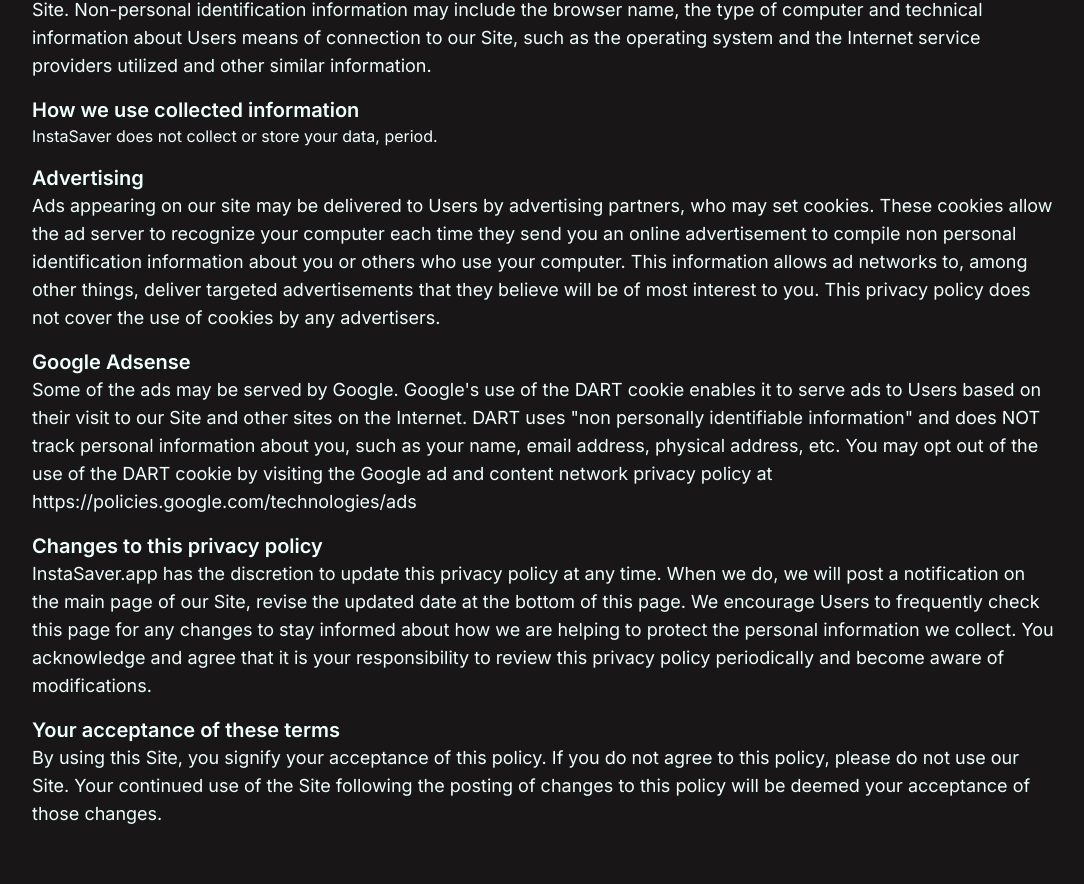
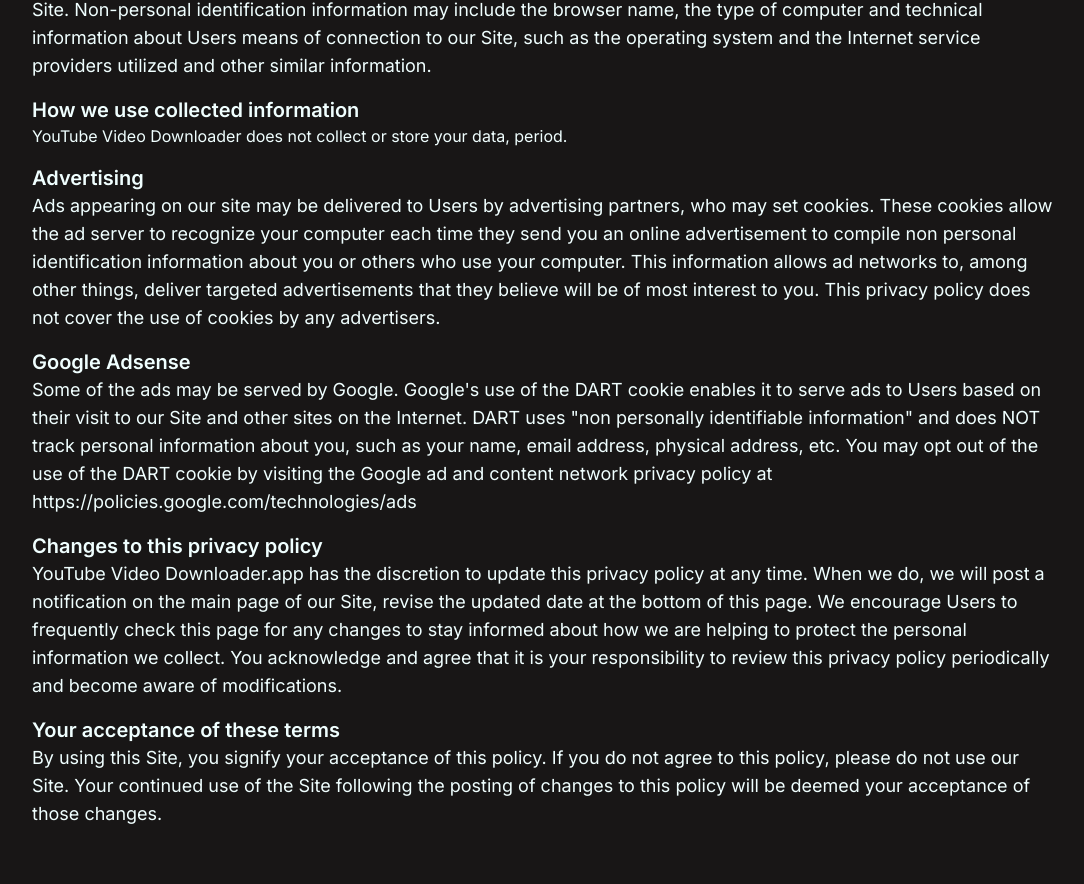
Before and after one commit to Hrushi4151/youdownloader, a Next.js app: page /privacypolicy in a window 1280 px wide. Shown: the part 776-1660 px from the top of the page, without its empty margins (96-1180 px from the left). Built offline with nearby package versions, Linux system fonts and the light colour scheme.

Commit message:
Update page.js

```diff
--- a/src/app/privacypolicy/page.js
+++ b/src/app/privacypolicy/page.js
@@ -59,7 +59,7 @@
         </div>
         <div className="my-4">
           <h3 className="text-xl font-semibold">How we use collected information</h3>
-          <p>InstaSaver does not collect or store your data, period.</p>
+          <p>YouTube Video Downloader does not collect or store your data, period.</p>
         </div>
         <div className="my-4">
           <h3 className="text-xl font-semibold">Advertising</h3>
@@ -95,7 +95,7 @@
         <div className="my-4">
           <h3 className="text-xl font-semibold">Changes to this privacy policy</h3>
           <p className="text-lg">
-            InstaSaver.app has the discretion to update this privacy policy at any
+            YouTube Video Downloader.app has the discretion to update this privacy policy at any
             time. When we do, we will post a notification on the main page of
             our Site, revise the updated date at the bottom of this page. We
             encourage Users to frequently check this page for any changes to
```
